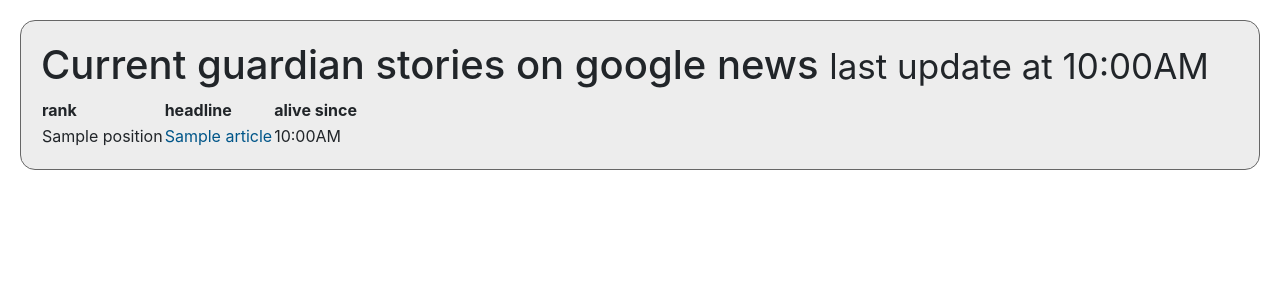
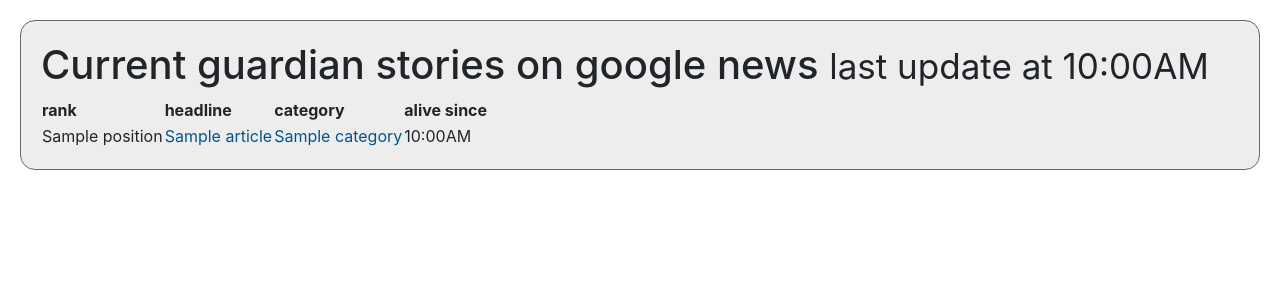
Before and after one commit to lvgelder/alertomatic, a Django app: template templates/webviews/front.html in a window 1280 px wide. Shown: the top 300 px of the page. Run offline with Django 3.2, Linux system fonts and the light colour scheme; the template is opened without the code that fills it: most values are stand-ins (such as "Sample title", 1, 10 or a date in 2020); some libraries are stand-ins or nearby versions.

Commit message:
Added category onto the feeds

```diff
--- a/templates/webviews/front.html
+++ b/templates/webviews/front.html
@@ -24,6 +24,7 @@
                       <tr>
                          <td class="rank">{{article.position}}</td>
                          <td class="headline"><a href="{{article.url}}" title="{{article.title}}">{{article.title}}</a></td>
+                         <td><a href="{{article.feed_url}}">{{article.category}}</a></td>
                          <td class="since">{{article.created_at|date:"g:iA"}}</td>
                       </tr>
                          {% endfor %}
@@ -34,6 +35,7 @@
 
                          <th class="rank">rank</th>
                          <th class="headline">headline</th>
+                         <th class="headline">category</th>
                          <th class="since">alive since</th>
 
 
--- a/templates/webviews/jsonfeed.html
+++ b/templates/webviews/jsonfeed.html
@@ -6,7 +6,8 @@
 	{
 		"url": "{{item.url}}",
 		"position": "{{item.position}}",
-		"title": "{{item.title}}"
+		"title": "{{item.title}}",
+        "category": "{{item.category}}"
 	  }
 	{% if not forloop.last %} , {% endif %}
 	{% endfor %}
```
